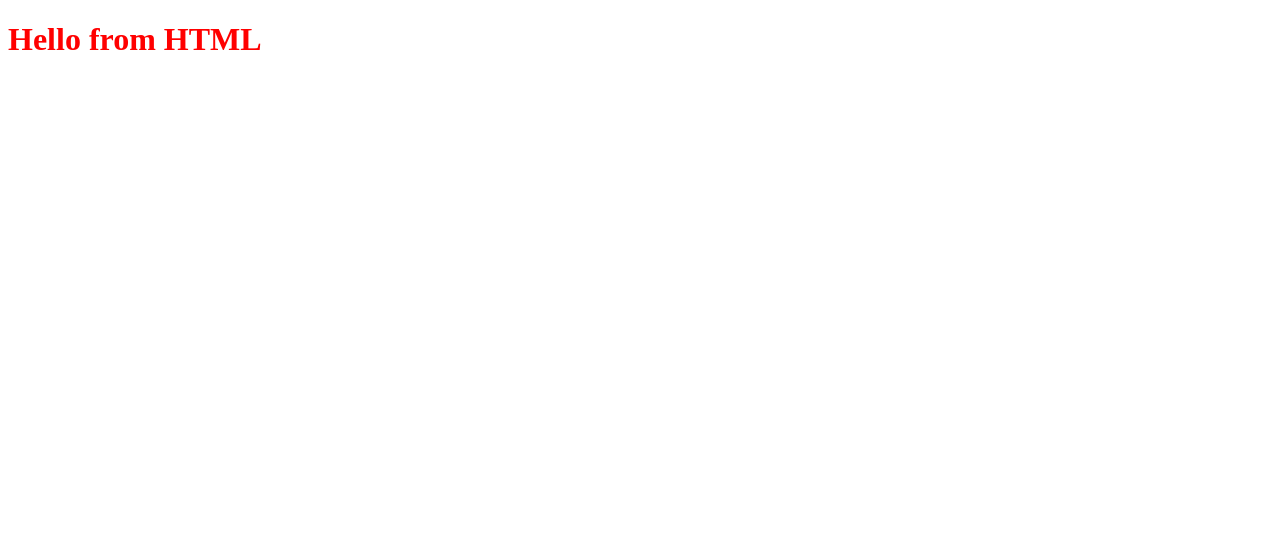
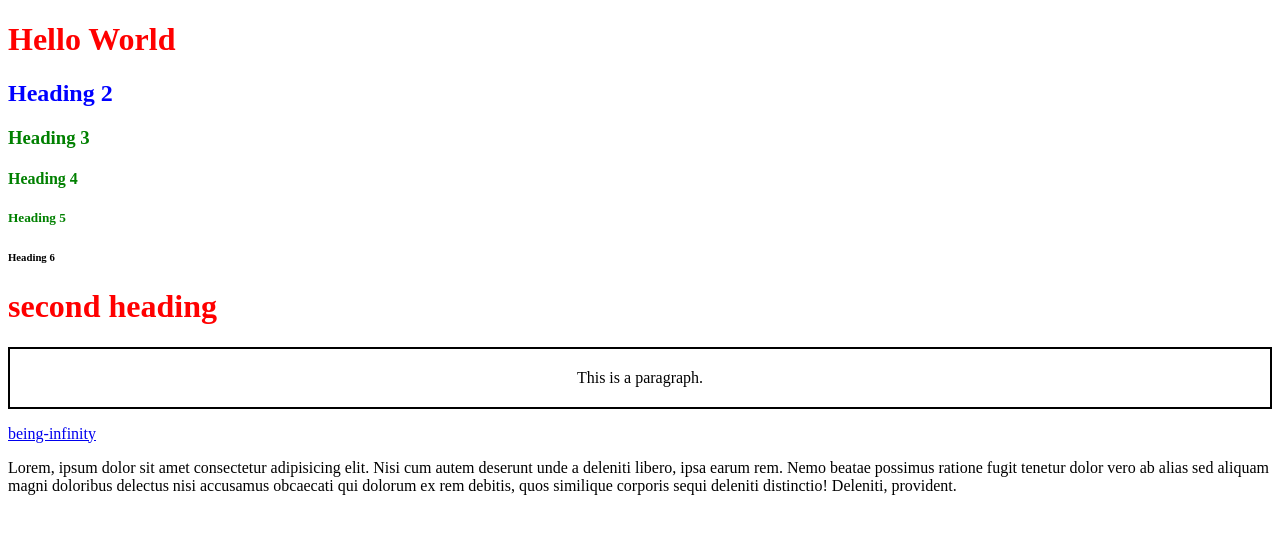
Before and after one commit to SRIJA050/AutoSuggest-1, a website: page frontend/index.html in a window 1280 px wide. Drawn offline with Linux system fonts and the light colour scheme.

Commit message:
html explore

```diff
--- a/frontend/css/index.css
+++ b/frontend/css/index.css
@@ -1,3 +1,16 @@
 h1 {
     color:red;
 }
+#heading-2 {
+    color:blue;
+}
+.heading {
+    color:green;
+}
+.para {
+    border:2px;
+    border-color:black;
+    border-style:solid;
+    padding:20px;
+    text-align: center ;
+}
--- a/frontend/index.html
+++ b/frontend/index.html
@@ -7,7 +7,17 @@
     <link rel="stylesheet" href="css/index.css">
 </head>
 <body>
-    <h1> Hello from HTML </h1>
+    <h1> Hello World</h1>
+    <h2 id="heading-2">Heading 2</h2>
+    <h3 class="heading">Heading 3</h3>
+    <h4 class="heading">Heading 4</h4>
+    <h5 class="heading">Heading 5</h5>
+    <h6>Heading 6</h6>
+    <h1> second heading</h1>
+
+    <p class="para"> This is a paragraph.</p>
+    <a href="https://www.being-infinity.com/">being-infinity</a>
+    <p>Lorem, ipsum dolor sit amet consectetur adipisicing elit. Nisi cum autem deserunt unde a deleniti libero, ipsa earum rem. Nemo beatae possimus ratione fugit tenetur dolor vero ab alias sed aliquam magni doloribus delectus nisi accusamus obcaecati qui dolorum ex rem debitis, quos similique corporis sequi deleniti distinctio! Deleniti, provident.</p>
     <script src="js/index.js"></script>
 </body>
 </html>
```
